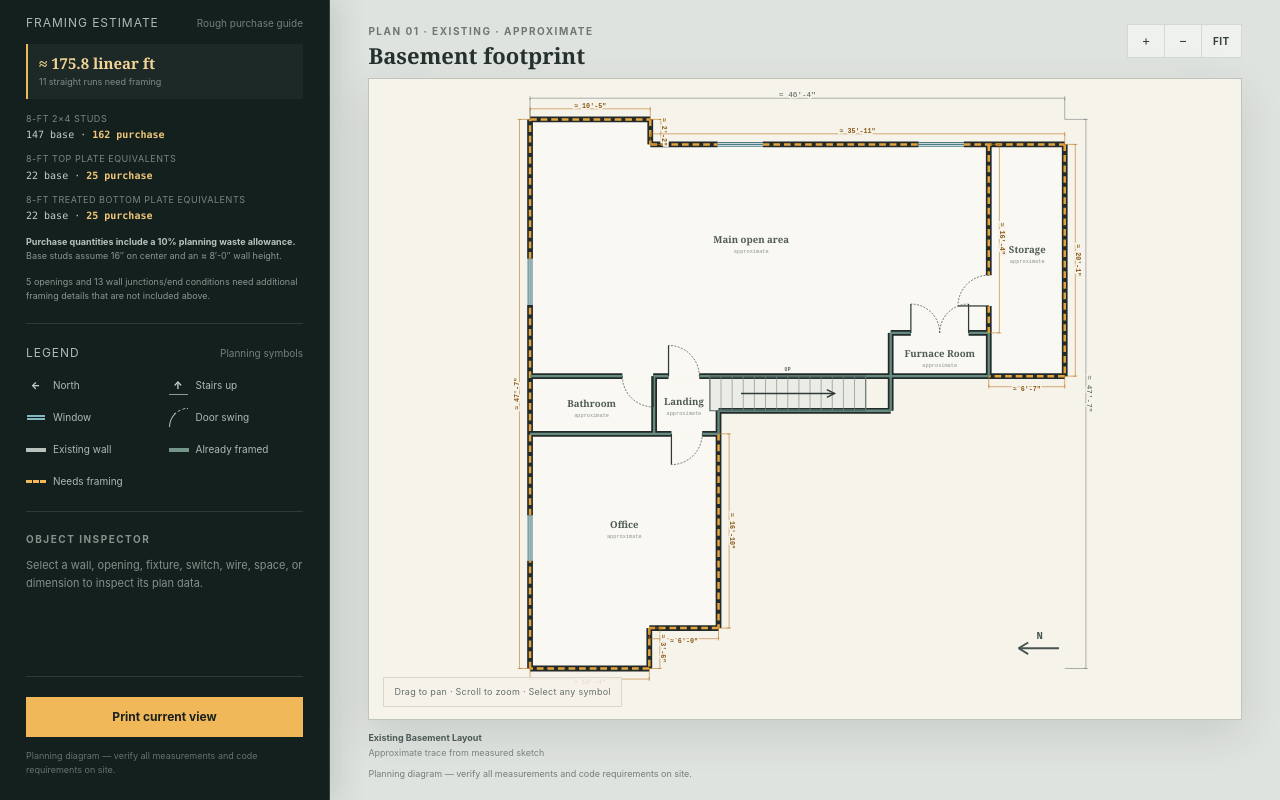
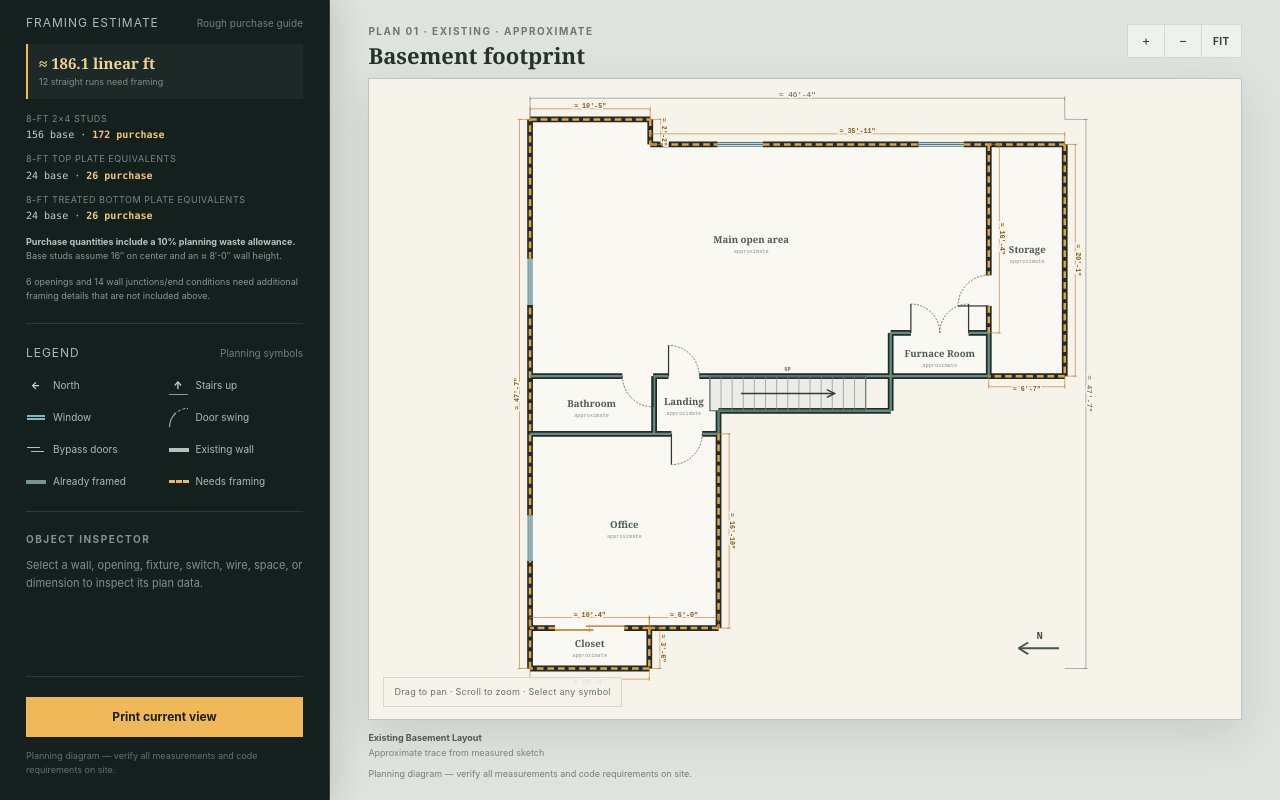
Before and after one commit to kevinbailey25/basement-planning, a Next.js app: page / in a window 1280 px wide. Both pictures are taken after a click on the button "Print current view". Built offline with nearby package versions, Linux system fonts and the light colour scheme.

Commit message:
Add sliding door rendering and framing updates

```diff
--- a/app/BasementPlanner.tsx
+++ b/app/BasementPlanner.tsx
@@ -30,7 +30,7 @@ function getEndpoint(id: string): Point | undefined {
 }
 
 function wallSegments(wall: Wall) {
-  const openings = [...pocPlan.doors, ...pocPlan.windows]
+  const openings = [...pocPlan.doors, ...pocPlan.slidingDoors, ...pocPlan.windows]
     .filter((item) => item.wallId === wall.id)
     .sort((a, b) => a.offset - b.offset);
   const segments: Array<[number, number]> = [];
@@ -66,7 +66,7 @@ function DimensionMark({ item, onSelect }: { item: Dimension; onSelect: () => vo
 }
 
 function FramingDimensionMark({ wall, onSelect }: { wall: Wall; onSelect: () => void }) {
-  const side = wall.interiorSide === "left" ? "right" : "left";
+  const side = wall.dimensionSide ?? (wall.interiorSide === "left" ? "right" : "left");
   const normal = unitNormal(wall.from, wall.to, side);
   const offset = 11;
   const start = add(wall.from, normal, offset);
@@ -205,6 +205,7 @@ function Inspector({ item, openingMeasurement, onMeasurementSideChange }: {
   if (item.kind === "wall") rows.push(["Length", formatInches(distance(item.from, item.to))], ["Thickness", `${item.thickness}″`], ["Framing", item.framingStatus]);
   if (item.kind === "light") rows.push(["Position", `x ${item.at[0]}″ · y ${item.at[1]}″`]);
   if (item.kind === "switch") rows.push(["Wall offset", formatInches(item.offset)]);
+  if (item.kind === "sliding-door") rows.push(["Operation", "Two-panel bypass"], ["Panels", String(item.panels)]);
   if (item.kind === "stairs") rows.push(["Run", formatInches(distance(item.from, item.to))], ["Risers", String(item.risers)], ["Direction", item.direction]);
   if (item.kind === "circuit") rows.push(["Connections", String(item.connections.length)]);
   return (
@@ -251,7 +252,7 @@ export function BasementPlanner() {
   const selectedOpeningIds = new Set(selectedOpeningMeasurement?.openingIds ?? []);
   const selectItem = (id: string) => {
     setSelectedId(id);
-    const opening = [...pocPlan.windows, ...pocPlan.doors].find((item) => item.id === id);
+    const opening = [...pocPlan.windows, ...pocPlan.doors, ...pocPlan.slidingDoors].find((item) => item.id === id);
     setMeasurementSide(opening ? getWall(opening.wallId)?.interiorSide : undefined);
   };
   const clearSelection = () => {
@@ -309,7 +310,7 @@ export function BasementPlanner() {
         {toggles.framing && <section className="panel-section"><FramingSummary /></section>}
         <section className="panel-section legend" aria-labelledby="legend-title">
           <div className="section-heading"><h2 id="legend-title">Legend</h2><span>Planning symbols</span></div>
-          <div><i className="legend-north">←</i> North</div><div><i className="legend-stairs">↑</i> Stairs up</div><div><i className="legend-window" /> Window</div><div><i className="legend-door" /> Door swing</div><div><i className="legend-existing" /> Existing wall</div>{toggles.framing && <><div><i className="legend-framed" /> Already framed</div><div><i className="legend-needs-framing" /> Needs framing</div></>}
+          <div><i className="legend-north">←</i> North</div><div><i className="legend-stairs">↑</i> Stairs up</div><div><i className="legend-window" /> Window</div><div><i className="legend-door" /> Door swing</div><div><i className="legend-sliding-door" /> Bypass doors</div><div><i className="legend-existing" /> Existing wall</div>{toggles.framing && <><div><i className="legend-framed" /> Already framed</div><div><i className="legend-needs-framing" /> Needs framing</div></>}
         </section>
         <section className="panel-section inspector" aria-live="polite"><Inspector item={selected} openingMeasurement={selectedOpeningMeasurement} onMeasurementSideChange={setMeasurementSide} /></section>
         <div className="panel-footer"><button type="button" onClick={() => window.print()} className="print-button">Print current view</button><p>{pocPlan.warning}</p></div>
@@ -329,12 +330,13 @@ export function BasementPlanner() {
               <path d="M -42 0 L -32 -6 M -42 0 L -32 6" />
             </g>
             {pocPlan.spaces.map((item) => <g key={item.id} data-selectable onClick={(event) => { event.stopPropagation(); selectItem(item.id); }} className={selectedId === item.id ? "selected" : ""}><polygon className="space-fill" points={item.polygon.map((point) => point.join(",")).join(" ")} /><text className="space-label" x={item.labelAt[0]} y={item.labelAt[1] - 3}>{item.label}</text><text className="space-area" x={item.labelAt[0]} y={item.labelAt[1] + 7}>{item.confidence}</text></g>)}
-            {pocPlan.walls.map((item) => <g key={item.id} data-selectable className={selectedId === item.id ? "selected" : ""} onClick={(event) => { event.stopPropagation(); selectItem(item.id); }}><line className="wall-hit" x1={item.from[0]} y1={item.from[1]} x2={item.to[0]} y2={item.to[1]} />{wallSegments(item).map(([from, to]) => { const start = pointAlong(item.from, item.to, from); const end = pointAlong(item.from, item.to, to); return <g key={`${from}-${to}`}><line className="wall-line" x1={start[0]} y1={start[1]} x2={end[0]} y2={end[1]} />{item.status === "proposed" && <line className="proposed-line" x1={start[0]} y1={start[1]} x2={end[0]} y2={end[1]} />}</g>; })}</g>)}
+            {pocPlan.walls.map((item) => <g key={item.id} data-selectable className={selectedId === item.id ? "selected" : ""} onClick={(event) => { event.stopPropagation(); selectItem(item.id); }}><line className="wall-hit" x1={item.from[0]} y1={item.from[1]} x2={item.to[0]} y2={item.to[1]} />{wallSegments(item).map(([from, to]) => { const start = pointAlong(item.from, item.to, from); const end = pointAlong(item.from, item.to, to); return <line key={`${from}-${to}`} className="wall-line" x1={start[0]} y1={start[1]} x2={end[0]} y2={end[1]} />; })}</g>)}
             {toggles.framing && <g className="framing-layer">
               {pocPlan.walls.map((item) => <g key={item.id} className={selectedId === item.id ? "selected" : ""}>{wallSegments(item).map(([from, to]) => { const start = pointAlong(item.from, item.to, from); const end = pointAlong(item.from, item.to, to); return <line key={`${from}-${to}`} className={`framing-line ${item.framingStatus}`} x1={start[0]} y1={start[1]} x2={end[0]} y2={end[1]} />; })}</g>)}
             </g>}
             {pocPlan.windows.map((item) => { const wall = getWall(item.wallId)!; const start = pointAlong(wall.from, wall.to, item.offset); const end = pointAlong(wall.from, wall.to, item.offset + item.width); const normal = unitNormal(wall.from, wall.to, wall.interiorSide); return <g key={item.id} data-selectable className={`window-symbol ${selectedOpeningIds.has(item.id) ? "selected" : ""}`} onClick={(event) => { event.stopPropagation(); selectItem(item.id); }}><line x1={add(start, normal, -2)[0]} y1={add(start, normal, -2)[1]} x2={add(end, normal, -2)[0]} y2={add(end, normal, -2)[1]} /><line x1={add(start, normal, 2)[0]} y1={add(start, normal, 2)[1]} x2={add(end, normal, 2)[0]} y2={add(end, normal, 2)[1]} /><line x1={start[0]} y1={start[1]} x2={end[0]} y2={end[1]} /></g>; })}
             {pocPlan.doors.map((item) => { const wall = getWall(item.wallId)!; const start = pointAlong(wall.from, wall.to, item.offset); const end = pointAlong(wall.from, wall.to, item.offset + item.width); const hinge = item.hinge === "start" ? start : end; const closed = item.hinge === "start" ? end : start; let normal = unitNormal(wall.from, wall.to, wall.interiorSide); if (item.swing === "outward") normal = [-normal[0], -normal[1]]; const open = add(hinge, normal, item.width); const cross = (closed[0] - hinge[0]) * (open[1] - hinge[1]) - (closed[1] - hinge[1]) * (open[0] - hinge[0]); return <g key={item.id} data-selectable className={`door-symbol ${selectedOpeningIds.has(item.id) ? "selected" : ""}`} onClick={(event) => { event.stopPropagation(); selectItem(item.id); }}><line className="door-hit" x1={start[0]} y1={start[1]} x2={end[0]} y2={end[1]} /><line className="door-leaf" x1={hinge[0]} y1={hinge[1]} x2={open[0]} y2={open[1]} /><path className="door-swing" d={`M ${closed[0]} ${closed[1]} A ${item.width} ${item.width} 0 0 ${cross > 0 ? 1 : 0} ${open[0]} ${open[1]}`} /></g>; })}
+            {pocPlan.slidingDoors.map((item) => { const wall = getWall(item.wallId)!; const start = pointAlong(wall.from, wall.to, item.offset); const end = pointAlong(wall.from, wall.to, item.offset + item.width); const midpoint = pointAlong(wall.from, wall.to, item.offset + item.width / 2); const normal = unitNormal(wall.from, wall.to, wall.interiorSide); const overlap = 4; const firstEnd = pointAlong(wall.from, wall.to, item.offset + item.width / 2 + overlap); const secondStart = pointAlong(wall.from, wall.to, item.offset + item.width / 2 - overlap); return <g key={item.id} data-selectable aria-label={item.label} className={`sliding-door-symbol ${item.status} ${selectedOpeningIds.has(item.id) ? "selected" : ""}`} onClick={(event) => { event.stopPropagation(); selectItem(item.id); }}><line className="sliding-door-hit" x1={start[0]} y1={start[1]} x2={end[0]} y2={end[1]} /><line className="sliding-door-panel" x1={add(start, normal, 2)[0]} y1={add(start, normal, 2)[1]} x2={add(firstEnd, normal, 2)[0]} y2={add(firstEnd, normal, 2)[1]} /><line className="sliding-door-panel" x1={add(secondStart, normal, -2)[0]} y1={add(secondStart, normal, -2)[1]} x2={add(end, normal, -2)[0]} y2={add(end, normal, -2)[1]} /><line className="sliding-door-center" x1={add(midpoint, normal, -4)[0]} y1={add(midpoint, normal, -4)[1]} x2={add(midpoint, normal, 4)[0]} y2={add(midpoint, normal, 4)[1]} /></g>; })}
             {pocPlan.stairs.map((item) => <StairMark key={item.id} item={item} selected={item.id === selectedId} onSelect={() => selectItem(item.id)} />)}
             {toggles.lighting && <g className="lighting-layer">
               {pocPlan.circuits.map((item) => <g key={item.id} data-selectable className={selectedId === item.id ? "selected" : ""} onClick={(event) => { event.stopPropagation(); selectItem(item.id); }}>{item.connections.map((connection) => { const points = [getEndpoint(connection.fromId)!, ...(connection.waypoints ?? []), getEndpoint(connection.toId)!]; return <polyline key={`${connection.fromId}-${connection.toId}`} className="wire-run" points={points.map((point) => point.join(",")).join(" ")} />; })}</g>)}
@@ -347,7 +349,7 @@ export function BasementPlanner() {
           </svg>
           <div className="plan-hint print-hide">Drag to pan · Scroll to zoom · Select any symbol</div>
         </div>
-        <footer className="drawing-footer"><div><strong>{pocPlan.title}</strong><span>{pocPlan.subtitle}</span></div><div className="print-legend"><span>← North</span><span>↑ Stairs up</span><span>═ Window</span><span>◜ Door swing</span>{toggles.framing && <><span>━ Framed</span><span>┅ Needs framing</span></>}</div>{toggles.framing && <div className="print-framing-summary"><FramingSummary compact /></div>}<p>{pocPlan.warning}</p></footer>
+        <footer className="drawing-footer"><div><strong>{pocPlan.title}</strong><span>{pocPlan.subtitle}</span></div><div className="print-legend"><span>← North</span><span>↑ Stairs up</span><span>═ Window</span><span>◜ Door swing</span><span>⇆ Bypass doors</span>{toggles.framing && <><span>━ Framed</span><span>┅ Needs framing</span></>}</div>{toggles.framing && <div className="print-framing-summary"><FramingSummary compact /></div>}<p>{pocPlan.warning}</p></footer>
         {issues.length > 0 && <div className="validation-error" role="alert">Plan data has {issues.length} validation issue{issues.length === 1 ? "" : "s"}.</div>}
       </section>
     </main>
--- a/app/globals.css
+++ b/app/globals.css
@@ -82,6 +82,10 @@ button { cursor: pointer; }
 .legend-stairs { color: #c7cfcc; border-bottom: 1px solid #8c9994; font-weight: 800; }
 .legend-window::before { content: ""; width: 18px; height: 5px; border-top: 2px solid #83b8c2; border-bottom: 2px solid #83b8c2; }
 .legend-door { border-left: 1px solid #b9c1bd; border-top: 1px dashed #b9c1bd; border-radius: 100% 0 0; }
+.legend-sliding-door::before, .legend-sliding-door::after { content: ""; position: absolute; width: 13px; border-top: 1px solid #b9c1bd; }
+.legend-sliding-door { position: relative; }
+.legend-sliding-door::before { transform: translate(-2px, -2px); }
+.legend-sliding-door::after { transform: translate(2px, 2px); }
 .legend-existing::before { content: ""; width: 20px; border-top: 4px solid #b9c1bd; }
 .legend-framed::before { content: ""; width: 20px; border-top: 4px solid #75948a; }
 .legend-needs-framing::before { content: ""; width: 20px; border-top: 3px dashed var(--amber-bright); }
@@ -139,7 +143,6 @@ button { cursor: pointer; }
 .space-area { fill: #8a948f; font: 5.5px/1 ui-monospace, monospace; text-anchor: middle; pointer-events: none; }
 .wall-hit { stroke: transparent; stroke-width: 14; cursor: pointer; }
 .wall-line { stroke: #222b29; stroke-width: 6; stroke-linecap: butt; }
-.proposed-line { stroke: #dda348; stroke-width: .7; stroke-dasharray: 4 2.5; pointer-events: none; }
 .framing-layer { pointer-events: none; }
 .framing-line { fill: none; stroke-linecap: butt; }
 .framing-line.framed { stroke: #668b80; stroke-width: 2.4; }
@@ -147,6 +150,10 @@ button { cursor: pointer; }
 .framing-line.unknown { stroke: #8d9692; stroke-width: 2; stroke-dasharray: 2 3; }
 .window-symbol { stroke: #497c89; stroke-width: 1.15; fill: none; cursor: pointer; }
 .door-symbol { stroke: #2f3a37; fill: none; cursor: pointer; }
+.sliding-door-symbol { stroke: #b87518; fill: none; cursor: pointer; }
+.sliding-door-hit { stroke: transparent; stroke-width: 14; }
+.sliding-door-panel { stroke-width: 1.4; }
+.sliding-door-center { stroke-width: .65; stroke-dasharray: 1.5 1; }
 .door-hit { stroke: transparent; stroke-width: 14; }
 .door-leaf { stroke-width: 1.3; }
 .door-swing { stroke-width: .7; stroke-dasharray: 2 1.5; }
@@ -169,7 +176,7 @@ button { cursor: pointer; }
 .opening-dimension { fill: none; stroke: #a75b0a; stroke-width: .75; }
 .opening-dimension text { fill: #844708; stroke: var(--paper); stroke-width: 3.5; paint-order: stroke; font: 700 7px/1 ui-monospace, monospace; text-anchor: middle; dominant-baseline: central; }
 .opening-width-dimension { stroke-width: 1.15; }
-.floor-plan .selected .wall-line, .floor-plan .selected.window-symbol, .floor-plan .selected.door-symbol { stroke: #c66e12; }
+.floor-plan .selected .wall-line, .floor-plan .selected.window-symbol, .floor-plan .selected.door-symbol, .floor-plan .selected.sliding-door-symbol { stroke: #c66e12; }
 .floor-plan .selected .space-fill { stroke: #c66e12; stroke-width: 1; }
 .floor-plan .selected .wire-run { stroke: #8c3f09; stroke-width: 2.2; }
 .floor-plan .selected.light-symbol, .floor-plan .selected.switch-symbol circle { stroke: #8c3f09; stroke-width: 2; }
@@ -212,8 +219,7 @@ button { cursor: pointer; }
   .plan-frame { height: 6.4in; min-height: 0; border: 1px solid #333; box-shadow: none; }
   .floor-plan { height: 100%; min-height: 0; }
   .wall-line { stroke: #000; }
-  .proposed-line { stroke: #555; }
-  .window-symbol, .door-symbol, .wire-run, .light-symbol, .switch-symbol circle, .dimension-mark { stroke: #111; }
+  .window-symbol, .door-symbol, .sliding-door-symbol, .wire-run, .light-symbol, .switch-symbol circle, .dimension-mark { stroke: #111; }
   .north-arrow { stroke: #111; }
   .north-arrow text { fill: #111; }
   .switch-symbol text, .dimension-mark text, .space-label, .space-area { fill: #111; }
--- a/lib/plan/framing.ts
+++ b/lib/plan/framing.ts
@@ -47,7 +47,7 @@ export function estimateFraming(plan: FloorPlan): FramingEstimate {
     (wallLengthInches * (1 + plan.framing.wasteFactor)) / plan.framing.stockLength,
   );
   const wallIds = new Set(walls.map((wall) => wall.id));
-  const openingCount = [...plan.doors, ...plan.windows]
+  const openingCount = [...plan.doors, ...plan.slidingDoors, ...plan.windows]
     .filter((opening) => wallIds.has(opening.wallId)).length;
   const junctions = new Set<string>();
   for (const wall of walls) {
--- a/lib/plan/helpers.ts
+++ b/lib/plan/helpers.ts
@@ -4,6 +4,7 @@ import type {
   Door,
   Light,
   Point,
+  SlidingDoor,
   Space,
   Stairs,
   Switch,
@@ -14,6 +15,9 @@ import type {
 export const wall = (value: Omit<Wall, "kind">): Wall => ({ kind: "wall", ...value });
 export const space = (value: Omit<Space, "kind">): Space => ({ kind: "space", ...value });
 export const door = (value: Omit<Door, "kind">): Door => ({ kind: "door", ...value });
+export const slidingDoor = (
+  value: Omit<SlidingDoor, "kind">,
+): SlidingDoor => ({ kind: "sliding-door", ...value });
 export const windowOpening = (
   value: Omit<WindowOpening, "kind">,
 ): WindowOpening => ({ kind: "window", ...value });
--- a/lib/plan/opening-measurements.ts
+++ b/lib/plan/opening-measurements.ts
@@ -4,12 +4,13 @@ import type {
   FloorPlan,
   MeasurementConfidence,
   Point,
+  SlidingDoor,
   Wall,
   WallSide,
   WindowOpening,
 } from "./types.ts";
 
-type Opening = Door | WindowOpening;
+type Opening = Door | SlidingDoor | WindowOpening;
 export type CompassDirection = "north" | "east" | "south" | "west";
 
 export interface OpeningMeasurementSideOption {
@@ -183,7 +184,7 @@ function adjoiningDoorGroup(openings: readonly Opening[], selected: Opening): Op
 }
 
 export function measureOpening(plan: FloorPlan, selectedId: string, requestedSide?: WallSide): OpeningMeasurement | undefined {
-  const selected = [...plan.windows, ...plan.doors].find((opening) => opening.id === selectedId);
+  const selected = [...plan.windows, ...plan.doors, ...plan.slidingDoors].find((opening) => opening.id === selectedId);
   if (!selected) return undefined;
   const wall = plan.walls.find((candidate) => candidate.id === selected.wallId);
   if (!wall) return undefined;
@@ -193,7 +194,7 @@ export function measureOpening(plan: FloorPlan, selectedId: string, requestedSid
   const chain = connectedCollinearWalls(plan, wall);
   const chainWallIds = new Set(chain.members.map((member) => member.wall.id));
   const chainWallById = new Map(chain.members.map((member) => [member.wall.id, member.wall]));
-  const chainOpenings = [...plan.windows, ...plan.doors]
+  const chainOpenings = [...plan.windows, ...plan.doors, ...plan.slidingDoors]
     .filter((opening) => chainWallIds.has(opening.wallId))
     .map((opening) => {
       const openingWall = chainWallById.get(opening.wallId)!;
--- a/lib/plan/poc-plan.ts
+++ b/lib/plan/poc-plan.ts
@@ -1,6 +1,7 @@
 import {
   dimension,
   door,
+  slidingDoor,
   space,
   stairs,
   wall,
@@ -48,9 +49,22 @@ export const pocPlan = {
     wall({ id: "stair-west-wall", label: "Finished stair wall", from: [375, 303], to: [196, 303], thickness: exteriorWall, interiorSide: "right", ...existing, ...framed }),
     wall({ id: "finished-landing-office-jog-wall", label: "Finished landing wall beside Office", from: [196, 303], to: [196, 327], thickness: exteriorWall, interiorSide: "right", ...existing, ...framed }),
     wall({ id: "office-south-wall", label: "Office south wall", from: [196, 327], to: [196, 529], thickness: exteriorWall, interiorSide: "right", ...existing, ...needsFraming }),
-    wall({ id: "office-west-jog-wall", label: "Office west jog wall", from: [196, 529], to: [124, 529], thickness: exteriorWall, interiorSide: "right", ...existing, ...needsFraming }),
+    wall({ id: "office-west-jog-wall", label: "Office west jog wall", from: [196, 529], to: [124, 529], thickness: exteriorWall, interiorSide: "right", dimensionSide: "right", ...existing, ...needsFraming }),
     wall({ id: "office-bump-south-wall", label: "Office bump south wall", from: [124, 529], to: [124, 571], thickness: exteriorWall, interiorSide: "right", ...existing, ...needsFraming }),
     wall({ id: "office-west-wall", label: "Office west wall", from: [124, 571], to: [0, 571], thickness: exteriorWall, interiorSide: "right", ...existing, ...needsFraming }),
+    wall({
+      id: "office-closet-divider-wall",
+      label: "Office closet divider wall",
+      from: [124, 529],
+      to: [0, 529],
+      thickness: interiorWall,
+      interiorSide: "right",
+      dimensionSide: "right",
+      framingStatus: "needs-framing",
+      status: "proposed",
+      confidence: "approximate",
+      note: "Continues the office-west-jog-wall north to form an approximately 3-foot-6-inch-deep closet.",
+    }),
 
     wall({ id: "main-west-divider", label: "Main area west divider", from: [0, 267], to: [375, 267], thickness: interiorWall, interiorSide: "right", ...existing, ...framed }),
     wall({ id: "office-east-divider", label: "Finished bathroom and landing wall", from: [0, 327], to: [196, 327], thickness: interiorWall, interiorSide: "right", ...existing, ...framed }),
@@ -96,10 +110,20 @@ export const pocPlan = {
     space({
       id: "office",
       label: "Office",
-      polygon: [[0, 327], [196, 327], [196, 529], [124, 529], [124, 571], [0, 571]],
+      polygon: [[0, 327], [196, 327], [196, 529], [0, 529]],
       labelAt: [98, 428],
-      note: "Existing office area.",
-      ...existing,
+      note: "Office area after the proposed closet is enclosed.",
+      status: "proposed",
+      confidence: "approximate",
+    }),
+    space({
+      id: "office-closet",
+      label: "Closet",
+      polygon: [[0, 529], [124, 529], [124, 571], [0, 571]],
+      labelAt: [62, 552],
+      note: "Approximately 10 feet 4 inches wide by 3 feet 6 inches deep; verify dimensions on site.",
+      status: "proposed",
+      confidence: "approximate",
     }),
     space({
       id: "stair-landing",
@@ -117,6 +141,20 @@ export const pocPlan = {
     door({ id: "furnace-room-double-door-north-leaf", label: "Furnace room double door — north leaf", wallId: "furnace-room-east-wall", offset: 21, width: 30, hinge: "start", swing: "inward", ...existing }),
     door({ id: "furnace-room-double-door-south-leaf", label: "Furnace room double door — south leaf", wallId: "furnace-room-east-wall", offset: 51, width: 30, hinge: "end", swing: "inward", ...existing }),
     door({ id: "storage-door", label: "Storage door", wallId: "storage-north-wall", offset: 136, width: 32, hinge: "end", swing: "inward", note: "Door offset remains inferred from the overlapping arcs in the sketch.", ...existing }),
+  ],
+  slidingDoors: [
+    slidingDoor({
+      id: "office-closet-sliding-door",
+      label: "Office closet bypass doors",
+      wallId: "office-closet-divider-wall",
+      offset: 26,
+      width: 72,
+      panels: 2,
+      operation: "bypass",
+      note: "Centered two-panel bypass sliding doors; not accordion-style folding doors.",
+      status: "proposed",
+      confidence: "approximate",
+    }),
   ],
   windows: [
     windowOpening({ id: "east-wall-window-north", label: "East wall window — north", wallId: "east-exterior-wall", offset: 70, width: 47, note: "Measured frame width and offset from the northeast jog.", ...existing }),
--- a/lib/plan/types.ts
+++ b/lib/plan/types.ts
@@ -19,6 +19,7 @@ export interface Wall extends PlanItemBase {
   to: Point;
   thickness: number;
   interiorSide: WallSide;
+  dimensionSide?: WallSide;
   framingStatus: FramingStatus;
 }
 
@@ -49,6 +50,12 @@ export interface Door extends WallOpeningBase {
   kind: "door";
   hinge: "start" | "end";
   swing: "inward" | "outward";
+}
+
+export interface SlidingDoor extends WallOpeningBase {
+  kind: "sliding-door";
+  panels: 2;
+  operation: "bypass";
 }
 
 export interface WindowOpening extends WallOpeningBase {
@@ -105,6 +112,7 @@ export type SelectablePlanItem =
   | Wall
   | Space
   | Door
+  | SlidingDoor
   | WindowOpening
   | Light
   | Switch
@@ -124,6 +132,7 @@ export interface FloorPlan {
   walls: readonly Wall[];
   spaces: readonly Space[];
   doors: readonly Door[];
+  slidingDoors: readonly SlidingDoor[];
   windows: readonly WindowOpening[];
   lights: readonly Light[];
   switches: readonly Switch[];
--- a/lib/plan/validate.ts
+++ b/lib/plan/validate.ts
@@ -12,6 +12,7 @@ export function allPlanItems(plan: FloorPlan): SelectablePlanItem[] {
     ...plan.walls,
     ...plan.spaces,
     ...plan.doors,
+    ...plan.slidingDoors,
     ...plan.windows,
     ...plan.lights,
     ...plan.switches,
@@ -47,7 +48,7 @@ export function validatePlan(plan: FloorPlan): PlanIssue[] {
       issues.push({ code: "invalid-stairs", itemId: item.id, message: `Stairs “${item.id}” require a run, positive width, and at least two risers.` });
     }
   }
-  for (const item of [...plan.doors, ...plan.windows]) {
+  for (const item of [...plan.doors, ...plan.slidingDoors, ...plan.windows]) {
     const parent = walls.get(item.wallId);
     if (!parent) {
       issues.push({ code: "missing-wall", itemId: item.id, message: `Opening “${item.id}” references missing wall “${item.wallId}”.` });
```
Also changed, not shown: 3 other files (tests, documents, lock files or other folders).
